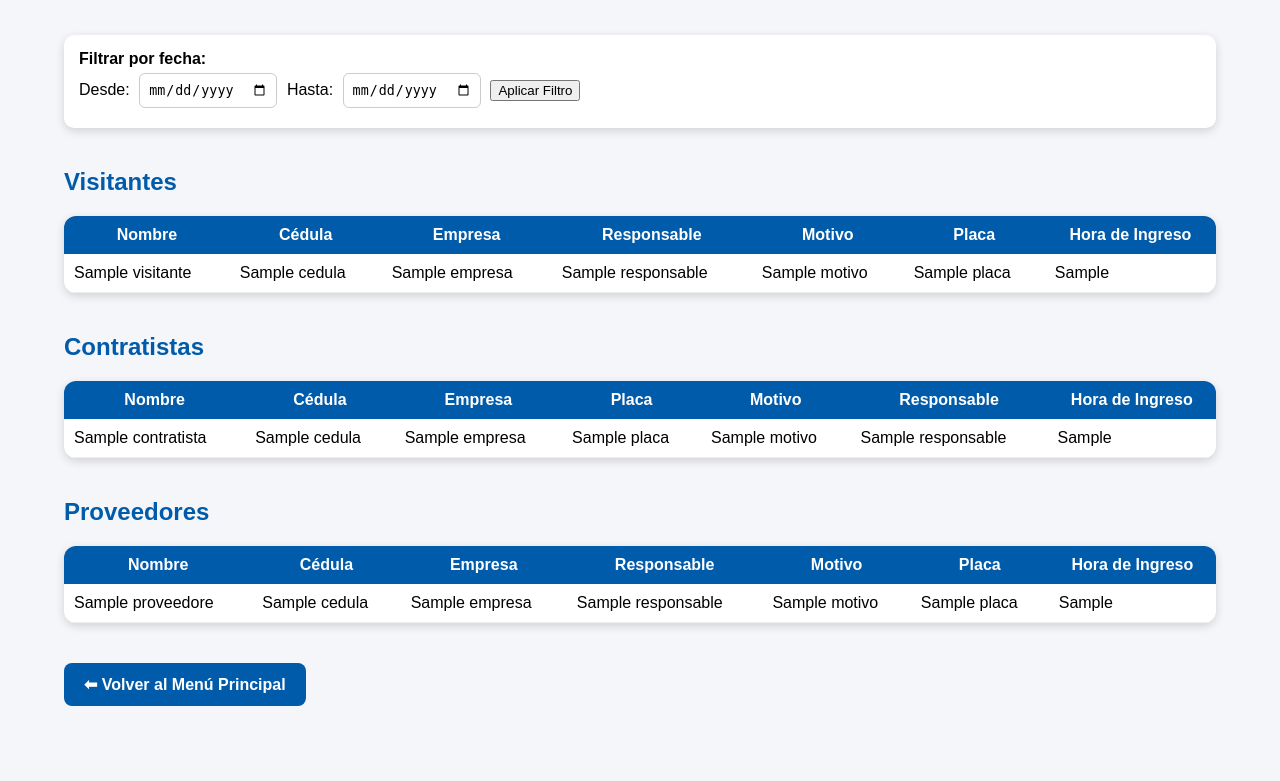
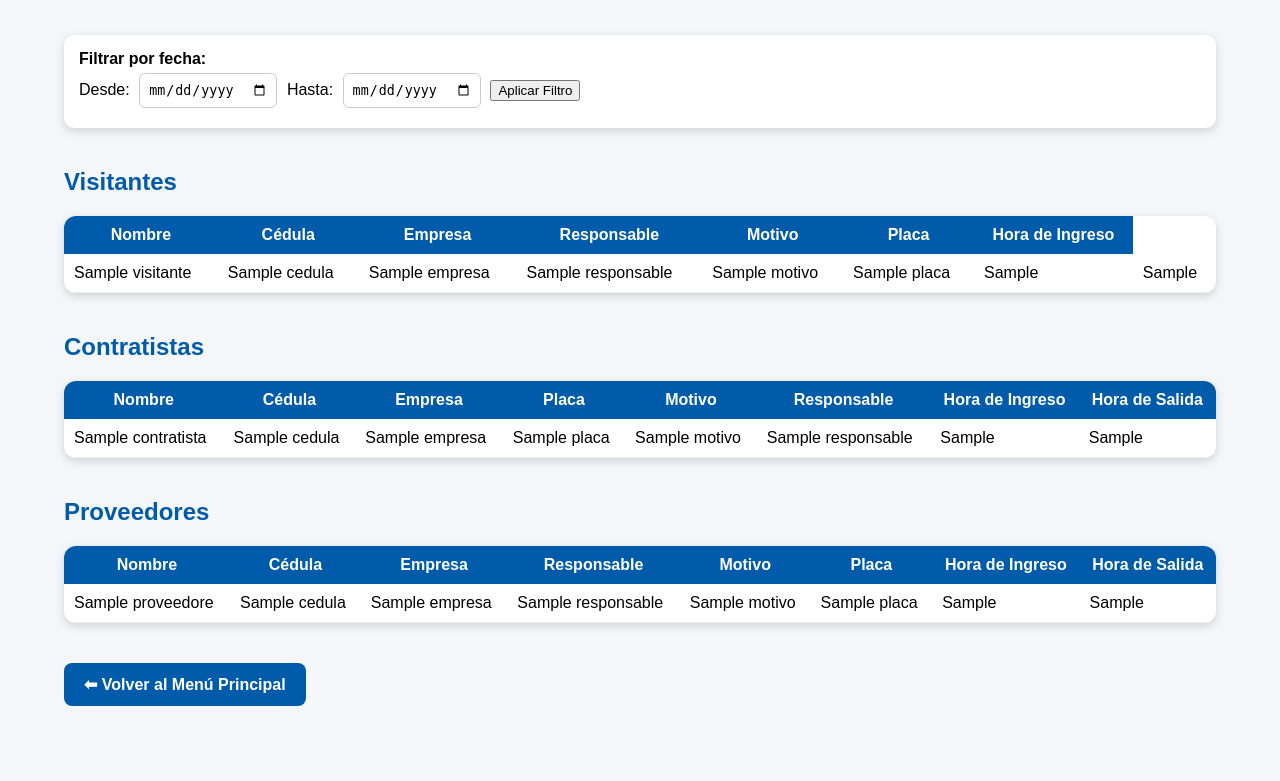
Before and after one commit to luismolinaboni22-art/Holcim., a Flask app: template templates/reportes.html in a window 1280 px wide. Shown: the part 75-856 px from the top of the page. Run offline with Flask 3, Linux system fonts and the light colour scheme; the template is opened without the code that fills it: most values are stand-ins (such as "Sample title", 1, 10 or a date in 2020).

Commit message:
Update reportes.html

```diff
--- a/templates/reportes.html
+++ b/templates/reportes.html
@@ -126,6 +126,7 @@
             <td>{{ v.motivo }}</td>
             <td>{{ v.placa }}</td>
             <td>{{ v.hora_ingreso }}</td>
+            <td>{{ v.hora_Salida }}</td>
         </tr>
         {% endfor %}
     </table>
@@ -141,6 +142,7 @@
             <th>Motivo</th>
             <th>Responsable</th>
             <th>Hora de Ingreso</th>
+            <th>Hora de Salida</th>
         </tr>
 
         {% for c in contratistas %}
@@ -152,6 +154,7 @@
             <td>{{ c.motivo }}</td>
             <td>{{ c.responsable }}</td>
             <td>{{ c.hora_ingreso }}</td>
+                   <td>{{ c.hora_Salida }}</td>
         </tr>
         {% endfor %}
     </table>
@@ -167,6 +170,7 @@
             <th>Motivo</th>
             <th>Placa</th>
             <th>Hora de Ingreso</th>
+            <th>Hora de Salida</th>
         </tr>
 
         {% for p in proveedores %}
@@ -178,6 +182,7 @@
             <td>{{ p.motivo }}</td>
             <td>{{ p.placa }}</td>
             <td>{{ p.hora_ingreso }}</td>
+                     <td>{{ p.hora_Salida }}</td>
         </tr>
         {% endfor %}
     </table>
```
